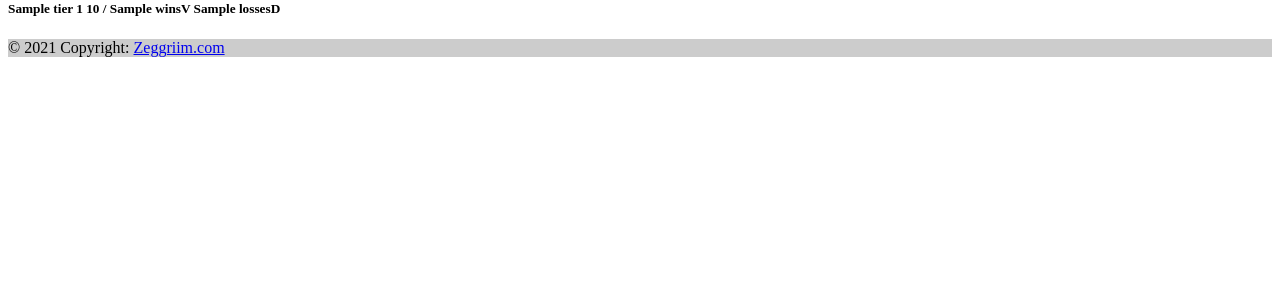
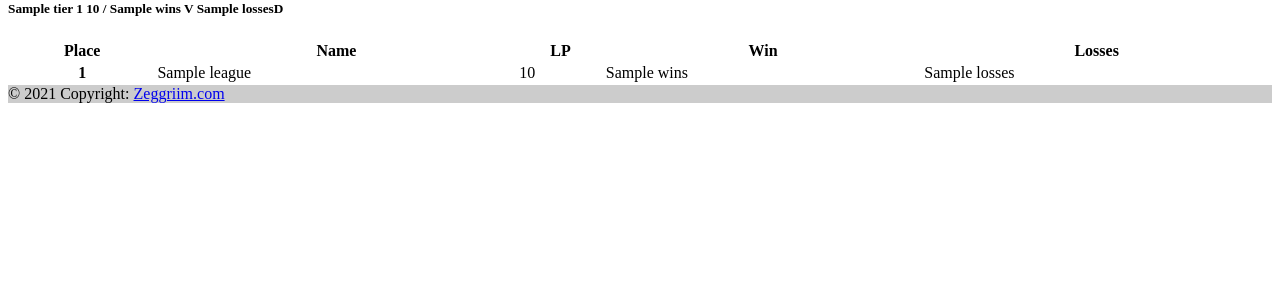
Before and after one commit to zeggriim2/Symlol, a Symfony app: template templates/summoner/show.html.twig in a window 1280 px wide. Shown: the part 507-800 px from the top of the page. Run offline with Twig, Linux system fonts and the light colour scheme; the template is opened without the code that fills it: most values are stand-ins (such as "Sample title", 1, 10 or a date in 2020); some libraries are stand-ins or nearby versions.

Commit message:
Afficher tableau de la league ou l'invocateur est présent

```diff
--- a/templates/summoner/show.html.twig
+++ b/templates/summoner/show.html.twig
@@ -1,15 +1,43 @@
 {% extends 'base.html.twig' %}
 
 {% block body %}
-    {{ dump(summoner) }}
+    {# {{ dump(summoner) }} #}
     <div class="container-fluid">
         <div class="text-center">
-        <img src="https://ddragon.leagueoflegends.com/cdn/11.14.1/img/profileicon/{{ summoner.profileIconId }}.png" class="rounded-circle" alt="...">
+            <img src="https://ddragon.leagueoflegends.com/cdn/11.14.1/img/profileicon/{{ summoner.profileIconId }}.png"
+                 class="rounded-circle" alt="...">
         </div>
         <div class="card border-dark mb-3" style="max-width: 18rem;">
             <div class="card-body text-dark">
-            <h5 class="card-title">{{ league.tier }} {{ league.rank }} <strong>{{ league.leaguePoints }}</strong> / {{ league.wins }}V {{ league.losses }}D</h5>
-            {#            <p class="card-text">Some quick example text to build on the card title and make up the bulk of the card's content.</p>#}
+                <h5 class="card-title">{{ infoSummonerleague.tier }} {{ infoSummonerleague.rank }}
+                    <strong>{{ infoSummonerleague.leaguePoints }}</strong> / {{ infoSummonerleague.wins }}
+                    V {{ infoSummonerleague.losses }}D</h5>
+            </div>
+        </div>
+        <div class="row">
+            <div class="col-4 mx-auto">
+                <table id="table_league_summoner" class="table table-striped" style="width:100%">
+                    <thead>
+                    <tr>
+                        <th scope="col">Place</th>
+                        <th scope="col">Name</th>
+                        <th scope="col">LP</th>
+                        <th scope="col">Win </th>
+                        <th scope="col">Losses</th>
+                    </tr>
+                    </thead>
+                    <tbody>
+                    {% for league in leagues %}
+                        <tr>
+                            <th scope="row">{{ loop.index }}</th>
+                            <td>{{ league.summonerName }}</td>
+                            <td>{{ league.leaguePoints }}</td>
+                            <td>{{ league.wins }}</td>
+                            <td>{{ league.losses }}</td>
+                        </tr>
+                    {% endfor %}
+                    </tbody>
+                </table>
             </div>
         </div>
     </div>
```
Also changed, not shown: assets/app.js (+12 -0 lines), src/Controller/SummonerController.php (+39 -3 lines), src/Service/API/LOL/LeagueApi.php (+15 -1 lines), src/Service/API/LOL/RankApi.php (line endings or trailing spaces). Lines whose indentation alone changed are shown as unchanged.
